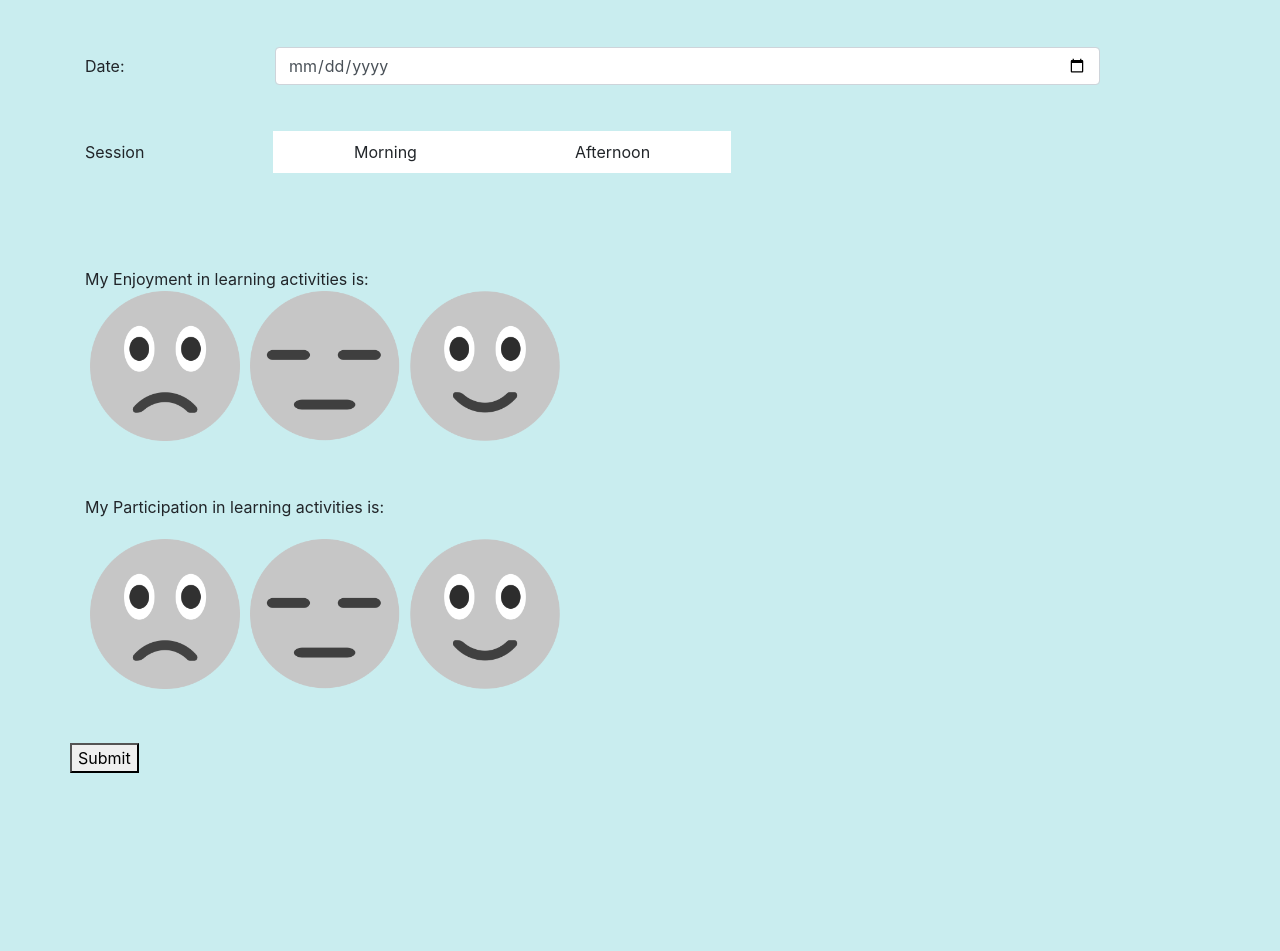
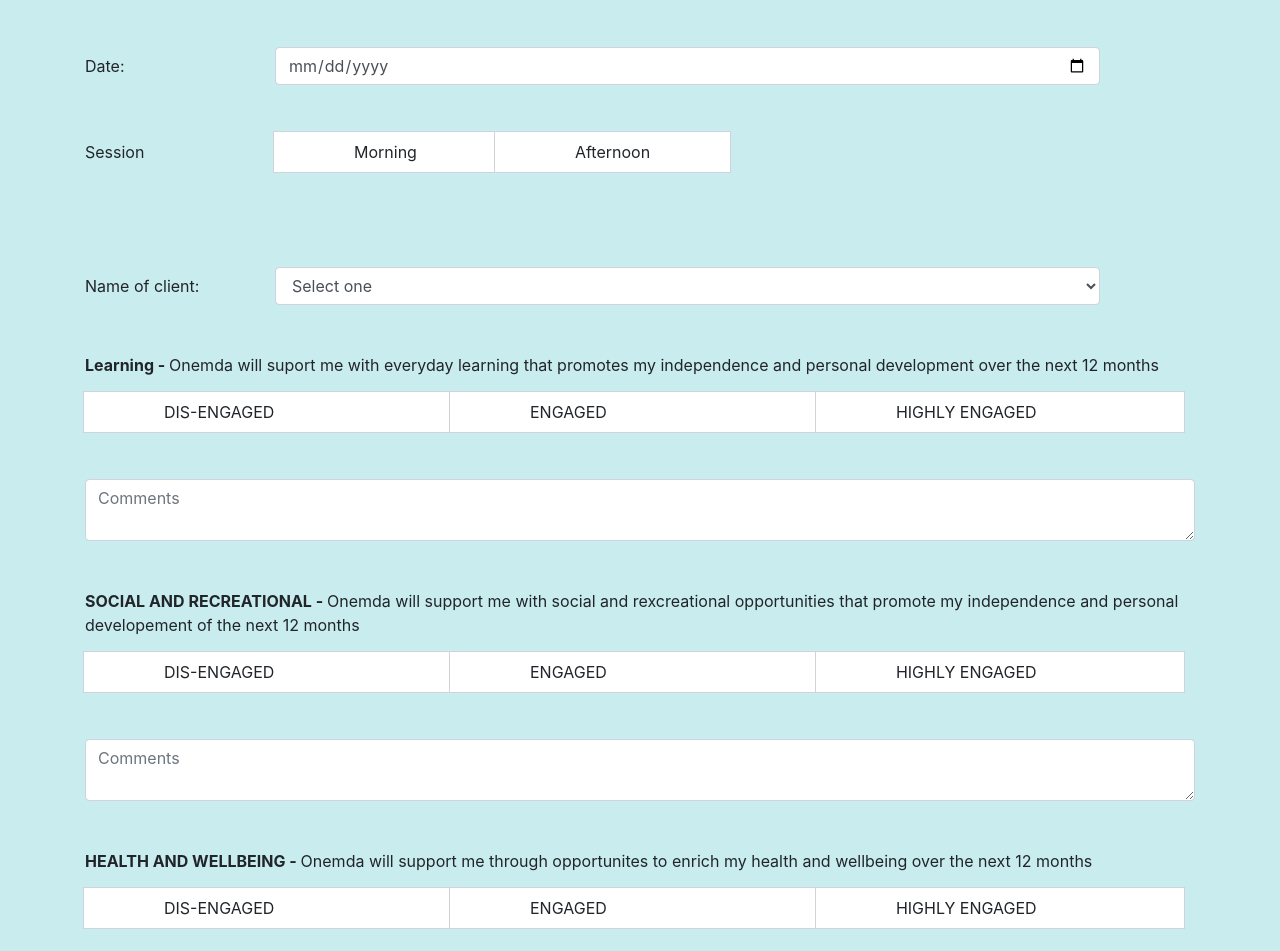
Before and after one commit to RHoKAustralia/onemda-frontend, a React (Create React App) app in the folder frontend/onemda/: page / in a window 1280 px wide. Shown: the part 261-1212 px from the top of the page. Before the commit the page ends 1034 px from the top, so only its background shows below. Built offline with nearby package versions, Linux system fonts and the light colour scheme.

Commit message:
Merge remote-tracking branch 'remotes/origin/master' into creating-components
# Conflicts:
#	frontend/onemda/src/components/Login/index.js

```diff
--- a/frontend/onemda/src/common/Emoji/index.js
+++ b/frontend/onemda/src/common/Emoji/index.js
@@ -2,15 +2,20 @@ import React from 'react';
 import './styles.css'
 const getEmo=(props)=>{
   const {data, name, id}= props
-  return data? data.map((item)=>{
-    return <input type="radio" id={id} name={name} value={props.value} className={item.label} key={item.value}/>
+  return data? data.map((item, index)=>{
+    return <div className="col-sm-4" key={index}>
+    <input type="radio" id={id} name={name} value={props.value} className={item.label} key={item.value}/>
+      </div>
   }):null
 }
 
 const Emoji =(props)=> {
   return (
     <div id="smileys">
-      {getEmo(props)}
+      <div className="row">
+        {getEmo(props)}
+      </div>
+
     </div>
   )
 }
--- a/frontend/onemda/src/common/RadioButtonMulti/index.css
+++ b/frontend/onemda/src/common/RadioButtonMulti/index.css
@@ -6,6 +6,11 @@
   display:none;
   margin:10px;
   cursor:pointer;
+}
+#WIDTH100 input[type=radio] {
+    display:none;
+    margin:10px;
+    cursor:pointer;
 }
 
 /*
@@ -16,10 +21,20 @@ Add some margin, padding to label
   display:inline-block;
   margin:-2px;
   background-color: #ffffff;
-  border: 1px solid #ffffff;
+  border: 1px solid #ced4da;
   cursor:pointer;
   padding: 0.5rem 5rem;
+  width: 33.33%;
 }
+#WIDTH100 input[type=radio] + label {
+    display:inline-block;
+    margin:-2px;
+    background-color: #ffffff;
+    border: 1px solid #ced4da;
+    cursor:pointer;
+    padding: 0.5rem 5rem;
+}
+
 /*
 Change background color for label next to checked radio button
 to make it look like highlighted button
@@ -30,3 +45,9 @@ to make it look like highlighted button
     color: white;
     border: 1px solid #001d39;
 }
+#WIDTH100 input[type=radio]:checked + label {
+    background-image: none;
+    background-color: #001d39;
+    color: white;
+    border: 1px solid #001d39;
+}
--- a/frontend/onemda/src/common/RadioButtonMulti/index.js
+++ b/frontend/onemda/src/common/RadioButtonMulti/index.js
@@ -10,7 +10,7 @@ const getOptions=(dname, data)=>{
 }
 const RadioButtonMulti =(props)=> {
   return (
-  <div className="form-group" id="radioGroup">
+  <div className="form-group" id={props.className === 'WIDTH100' ? 'WIDTH100' :"radioGroup"}>
     {getOptions(props.name, props.data)}
   </div>
   )
--- a/frontend/onemda/src/components/Login/index.css
+++ b/frontend/onemda/src/components/Login/index.css
@@ -2,7 +2,7 @@
     padding-left: 0px;
 }
 .mt-20px{
-    margin-top: 20px !important;
+    margin-top:20px!important;
 }
 .roles-div{
     background-color: #00b4be;
--- a/frontend/onemda/src/components/Login/index.js
+++ b/frontend/onemda/src/components/Login/index.js
@@ -171,12 +171,70 @@ class Login extends Component {
                 <RadioButtonMulti
                   label="choose one"
                   id="session"
+                  className="WIDTH100"
                   name="developmentOutcome"
                   data={constants.TimeConvention}/>
               </div>
             </div>
+            <SelectBox
+              label="Name of client: "
+              id="program"
+              name="program"
+              value={this.state.newProgramDetails.program}
+              data={constants.ProgramCategory}
+              handleChange={this.handleInput}/>
+            <div className="row">
+              <div className="col-sm-12">
+                <p><b>Learning - </b>Onemda will suport me with everyday learning that promotes my independence and personal development over the next 12 months</p>
+              </div>
+              <div className="col-sm-12">
+                <RadioButtonMulti
+                  label="choose one"
+                  id="session"
+                  name="developmentOutcome"
+                  data={constants.PersonalDevelopmentOutComes}/>
+              </div>
+            </div>
+            <div className="form-group">
+              <textarea className="form-control" rows="2" id="learningComment" placeholder="Comments"></textarea>
+            </div>
+            <div className="row">
+              <div className="col-sm-12">
+                <p><b>SOCIAL AND RECREATIONAL - </b>Onemda will support me with social and rexcreational opportunities that promote my independence and personal developement of the next
+                  12 months</p>
+              </div>
+              <div className="col-sm-12">
+                <RadioButtonMulti
+                  label="choose one"
+                  id="session"
+                  name="developmentOutcome"
+                  data={constants.PersonalDevelopmentOutComes}/>
+              </div>
+            </div>
+            <div className="form-group">
+              <textarea className="form-control" rows="2" id="socialComment" placeholder="Comments"></textarea>
+            </div>
+            <div className="row">
+              <div className="col-sm-12">
+                <p><b>HEALTH AND WELLBEING -  </b>Onemda will support me through opportunites to enrich
+                  my health and wellbeing over the next 12 months</p>
+              </div>
+              <div className="col-sm-12">
+                <RadioButtonMulti
+                  label="choose one"
+                  id="session"
+                  name="developmentOutcome"
+                  data={constants.PersonalDevelopmentOutComes}/>
+              </div>
+            </div>
+            <div className="form-group">
+              <textarea className="form-control" rows="2" id="healthComment" placeholder="Comments"></textarea>
+            </div>
+
             <div className="form-group row">
-              <div className="col-sm-12 mb-20px">My Enjoyment in learning activities is:</div>
+              <div className="col-sm-12 mb-20px">
+                <h3>My Enjoyment in learning activities is:</h3>
+                </div>
               <div className="col-sm-12">
                 <Emoji
                   id="emotions"
@@ -188,7 +246,8 @@ class Login extends Component {
               </div>
             </div>
             <div className="form-group row">
-              <div className="col-sm-12">My Participation in learning activities is:</div>
+              <div className="col-sm-12">
+                <h3>My Participation in learning activities is:</h3></div>
               <div className="col-sm-12 mt-20px">
                 <Emoji
                   id="emotions"
--- a/frontend/onemda/src/constants/enumeration.js
+++ b/frontend/onemda/src/constants/enumeration.js
@@ -59,9 +59,9 @@ export const HealthCategories = [
 ]
 
 export const PersonalDevelopmentOutComes = [
-  {'value': 'Exploring' , 'label': 'Exploring'},
-  {'value': 'Maintaining', 'label': 'Maintaining'},
-  {'value': 'Progessing', 'label': 'Progessing'}
+  {'value': 'DIS-ENGAGED' , 'label': 'DIS-ENGAGED'},
+  {'value': 'ENGAGED', 'label': 'ENGAGED'},
+  {'value': 'HIGHLY ENGAGED', 'label': 'HIGHLY ENGAGED'}
 ]
 
 export const Emotions=[
```
